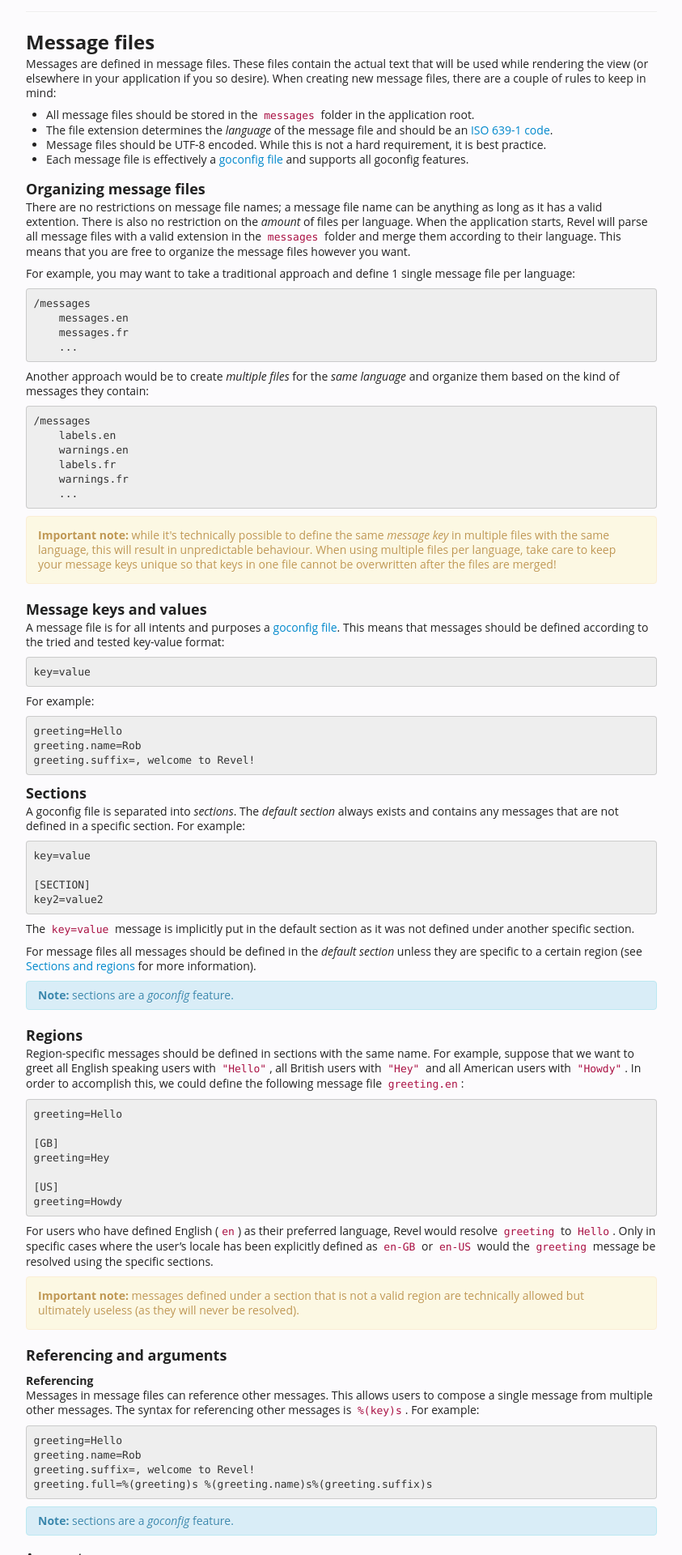
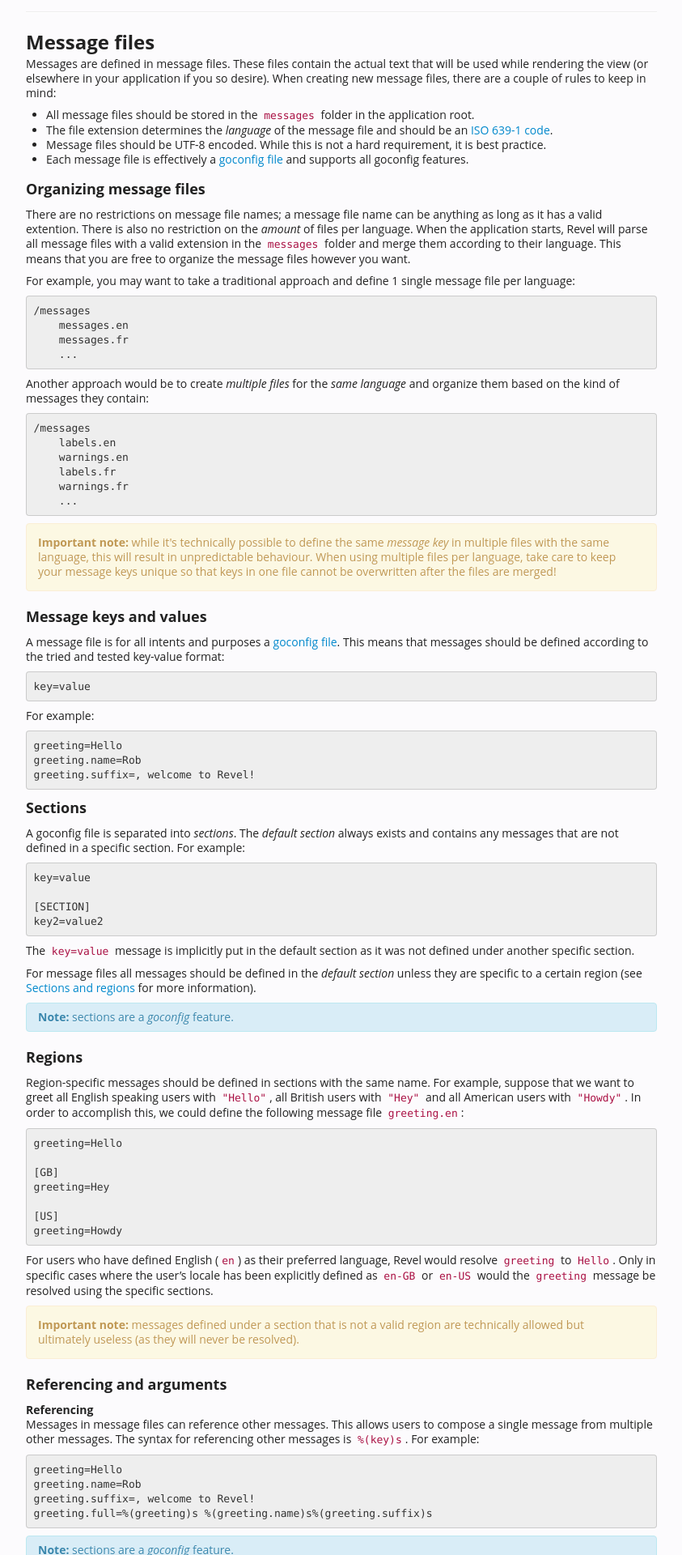
Before and after one commit to revel/revel, a Jekyll site: the page built from manual/i18n-messages.md, in a window 1280 px wide. Shown: the part 413-2333 px from the top of the page at 81% size, without its empty margins (298-1141 px from the left). Built offline with Jekyll 4.4.1, drawn with Linux system fonts in a browser that asks for light colours.

Commit message:
Update i18n manual documentation

```diff
--- a/manual/i18n-messages.md
+++ b/manual/i18n-messages.md
@@ -33,7 +33,7 @@
 * Each message file is effectively a [goconfig file](https://github.com/robfig/goconfig) and supports all goconfig features.
 
 ### Organizing message files
-
+<p/>
 There are no restrictions on message file names; a message file name can be anything as long as it has a valid extention. There is also no restriction on the *amount*
 of files per language. When the application starts, Revel will parse all message files with a valid extension in the `messages` folder and merge them according to their
 language. This means that you are free to organize the message files however you want.
@@ -57,7 +57,7 @@
 <div class="alert alert-block"><strong>Important note:</strong> while it's technically possible to define the same <em>message key</em> in multiple files with the same language, this will result in unpredictable behaviour. When using multiple files per language, take care to keep your message keys unique so that keys in one file cannot be overwritten after the files are merged!</div>
 
 ### Message keys and values
-
+<p/>
 A message file is for all intents and purposes a [goconfig file](https://github.com/robfig/goconfig). This means that messages should be defined according to the tried and
 tested key-value format:
 
@@ -70,7 +70,7 @@
     greeting.suffix=, welcome to Revel!
 
 ### Sections
-
+<p/>
 A goconfig file is separated into *sections*. The *default section* always exists and contains any messages that are not defined in a specific section. For example:
 
     key=value
@@ -86,7 +86,7 @@
 <div class="alert alert-info"><strong>Note:</strong> sections are a <em>goconfig</em> feature.</div>
 
 ### Regions
-
+<p/>
 Region-specific messages should be defined in sections with the same name. For example, suppose that we want to greet all English speaking users with `"Hello"`, all British
 users with `"Hey"` and all American users with `"Howdy"`. In order to accomplish this, we could define the following message file `greeting.en`:
 
@@ -104,9 +104,7 @@
 <div class="alert alert-block"><strong>Important note:</strong> messages defined under a section that is not a valid region are technically allowed but ultimately useless (as they will never be resolved).</div>
 
 ### Referencing and arguments
-
 <p/>
-
 #### Referencing
 
 Messages in message files can reference other messages. This allows users to compose a single message from multiple other messages. The syntax for referencing other messages
@@ -125,7 +123,7 @@
 
     greeting.name_arg=Hello %s!
 
-***
+<p/>
 
 ## Resolving the client locale
 
@@ -148,7 +146,7 @@
     file (`i18n.default_language`).
 
 ### Retrieving the current locale
-
+<p/>
 The application code can access the current locale from within a `Controller` using the `Controller.Args` map with the key `currentLocale`. For example:
 
 <pre class="prettyprint lang-go">
@@ -162,7 +160,7 @@
 
     <p>Current preferred locale: {{.currentLocale}}</p>
 
-***
+<p/>
 
 ## Resolving messages
 
```
